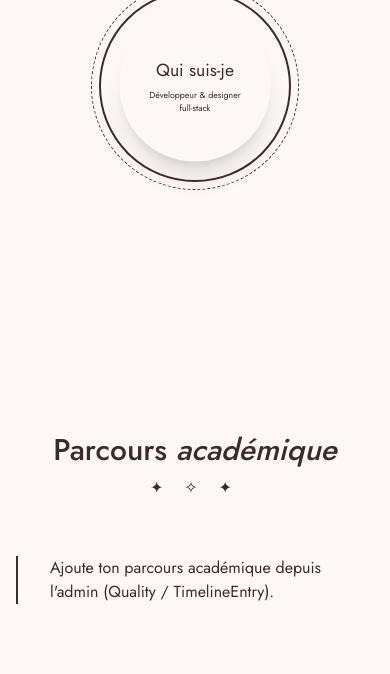
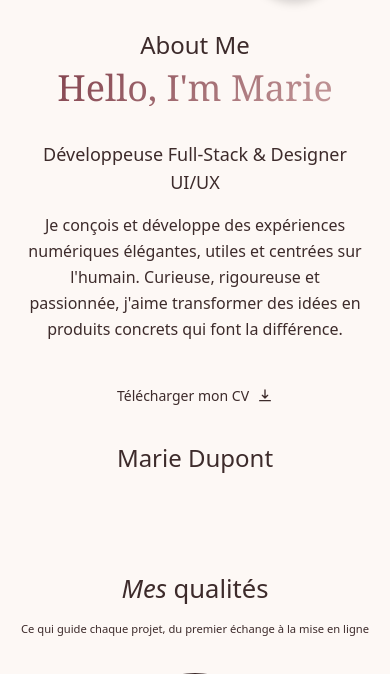
Before and after one commit to esthergeraldine/esthag, a Django app: template templates/about.html in a window 390 px wide. Shown: the part 607-1281 px from the top of the page. Run offline with Django 5.2, Linux system fonts and the light colour scheme; the template is opened without the code that fills it, so the values that code supplies are empty; style sheets or scripts are compiled from the project's sources.

Commit message:
pages de about de mon portfolio

```diff
--- a/templates/about.html
+++ b/templates/about.html
@@ -1,7 +1,126 @@
 {% extends "base.html" %}
+{% load static %}
 {% block title %}À propos — TechSpace{% endblock %}
 
 {% block content %}
+
+
+
+
+
+
+
+{% comment %} {# ============================================================
+   Hero section — page "About"
+   Contenu volontairement statique (pas de variables de contexte,
+   comme demandé) : si tu veux un jour le rendre dynamique, il
+   suffira de remplacer le texte en dur par des variables.
+   ============================================================ #} {% endcomment %}
+
+<section class="relative overflow-hidden bg-rose-pale font-sans">
+  <div class="max-w-7xl mx-auto px-6 sm:px-8 lg:px-10 py-14 md:py-20">
+    <div class="relative z-10 grid grid-cols-1 lg:grid-cols-12 gap-14 lg:gap-10 items-center">
+
+      {# ---------- Colonne photo ---------- #}
+      <div class="lg:col-span-5 order-1">
+        <div class="relative max-w-sm mx-auto lg:mx-0">
+
+          {# écho décoratif du contour, légèrement décalé derrière la photo #}
+          <div class="absolute -left-3 -top-3 w-full h-full rounded-tr-[160px] sm:rounded-tr-[200px] border-2 border-rose-deep/50 -z-10"></div>
+
+          <img
+            src="{% static 'images/about-marie.jpg' %}"
+            alt="Portrait"
+            class="w-full aspect-[4/5] object-cover rounded-tr-[160px] sm:rounded-tr-[200px] shadow-card"
+          >
+
+          {# ---------- Badge / sceau rond ---------- #}
+          <div class="absolute -bottom-7 right-6 sm:right-10 w-24 h-24 sm:w-28 sm:h-28 drop-shadow-lg">
+            <svg viewBox="0 0 120 120" class="w-full h-full">
+              <circle cx="60" cy="60" r="58" fill="var(--color-burgundy-dk)"/>
+              <path id="badge-circle" fill="none"
+                    d="M 60,60 m -42,0 a 42,42 0 1,1 84,0 a 42,42 0 1,1 -84,0" />
+              <text font-size="9.2" fill="var(--color-warm-white)" letter-spacing="2" font-family="Jost, sans-serif">
+                <textPath href="#badge-circle" startOffset="2%">
+                  LISBON · CREATIVE · LIFESTYLE ·
+                </textPath>
+              </text>
+              {# petite rose minimaliste au centre #}
+              <g transform="translate(60,60)" stroke="var(--color-warm-white)" stroke-width="1.4" fill="none" stroke-linecap="round">
+                <circle r="9"/>
+                <circle r="4.5"/>
+                <path d="M -13,10 Q -8,18 0,20 M 13,10 Q 8,18 0,20" />
+              </g>
+            </svg>
+          </div>
+        </div>
+      </div>
+
+      {# ---------- Colonne texte ---------- #}
+      <div class="lg:col-span-7 order-2 text-center lg:text-left">
+        <p class="font-script text-2xl sm:text-3xl text-ink mb-2">About Me</p>
+
+        <h1 class="font-serif font-semibold text-4xl sm:text-5xl lg:text-6xl leading-[1.05] text-burgundy-dk mb-4">
+          Hello, I'm Marie
+        </h1>
+
+        <div class="w-14 h-[2px] bg-rose-deep mx-auto lg:mx-0 mb-4"></div>
+
+        <p class="text-lg sm:text-xl text-ink font-medium mb-4">
+          Développeuse Full-Stack &amp; Designer UI/UX
+        </p>
+
+        <p class="text-boss-muted leading-relaxed max-w-lg mx-auto lg:mx-0 mb-8">
+          Je conçois et développe des expériences numériques élégantes,
+          utiles et centrées sur l'humain. Curieuse, rigoureuse et passionnée,
+          j'aime transformer des idées en produits concrets qui font la différence.
+        </p>
+
+        <div class="flex flex-col sm:flex-row items-center gap-6 justify-center lg:justify-start">
+          <a href="{% static 'files/cv-marie-dupont.pdf' %}" download
+             class="inline-flex items-center gap-2 px-6 py-3 rounded-full bg-ink text-warm-white text-sm font-medium
+                    hover:bg-burgundy transition shadow-soft">
+            Télécharger mon CV
+            <svg xmlns="http://www.w3.org/2000/svg" viewBox="0 0 24 24" fill="none" stroke="currentColor" stroke-width="2" class="w-4 h-4">
+              <path stroke-linecap="round" stroke-linejoin="round" d="M12 3v12m0 0 4-4m-4 4-4-4M4 19h16"/>
+            </svg>
+          </a>
+
+          <p class="font-script text-2xl text-rose-deep">Marie Dupont</p>
+        </div>
+      </div>
+
+    </div>
+  </div>
+
+  {% comment %} {# ============================================================
+     Illustration florale décorative (coin haut-droit)
+     ============================================================ #} {% endcomment %}
+  <svg class="pointer-events-none select-none absolute -top-6 -right-6 w-56 sm:w-72 lg:w-80 opacity-90 z-0"
+       viewBox="0 0 320 320" xmlns="http://www.w3.org/2000/svg" aria-hidden="true">
+    <g stroke="var(--color-rose-deep)" stroke-width="1.2" fill="none" opacity="0.55">
+      <path d="M40 280 C 90 230, 120 170, 180 120"/>
+      <path d="M70 260 C110 210,150 160,200 100"/>
+      <path d="M100 240 Q120 200 100 170 Q80 200 100 240Z"/>
+      <path d="M140 190 Q160 150 140 120 Q120 150 140 190Z"/>
+      <path d="M60 300 c6 -10 6 -20 0 -28"/>
+      <path d="M180 130 c8 -8 20 -10 30 -6"/>
+    </g>
+    <g transform="translate(230,70)">
+      <circle r="34" fill="var(--color-rose-mid)" opacity="0.55"/>
+      <circle r="24" fill="var(--color-rose-deep)" opacity="0.55"/>
+      <circle r="14" fill="var(--color-burgundy)" opacity="0.55"/>
+      <g stroke="var(--color-burgundy-dk)" stroke-width="1" fill="none" opacity="0.6">
+        <path d="M-30,4 Q-38,10 -34,20"/>
+        <path d="M30,4 Q38,10 34,20"/>
+        <path d="M0,-34 Q6,-44 0,-52"/>
+      </g>
+    </g>
+    <circle cx="60" cy="60" r="3" fill="var(--color-rose-deep)" opacity="0.5"/>
+    <circle cx="20" cy="110" r="2" fill="var(--color-rose-deep)" opacity="0.4"/>
+    <circle cx="270" cy="180" r="2.5" fill="var(--color-rose-deep)" opacity="0.4"/>
+  </svg>
+</section>
 
 <!-- ===================================================================
      HEADER — qualités autour de la photo
```
